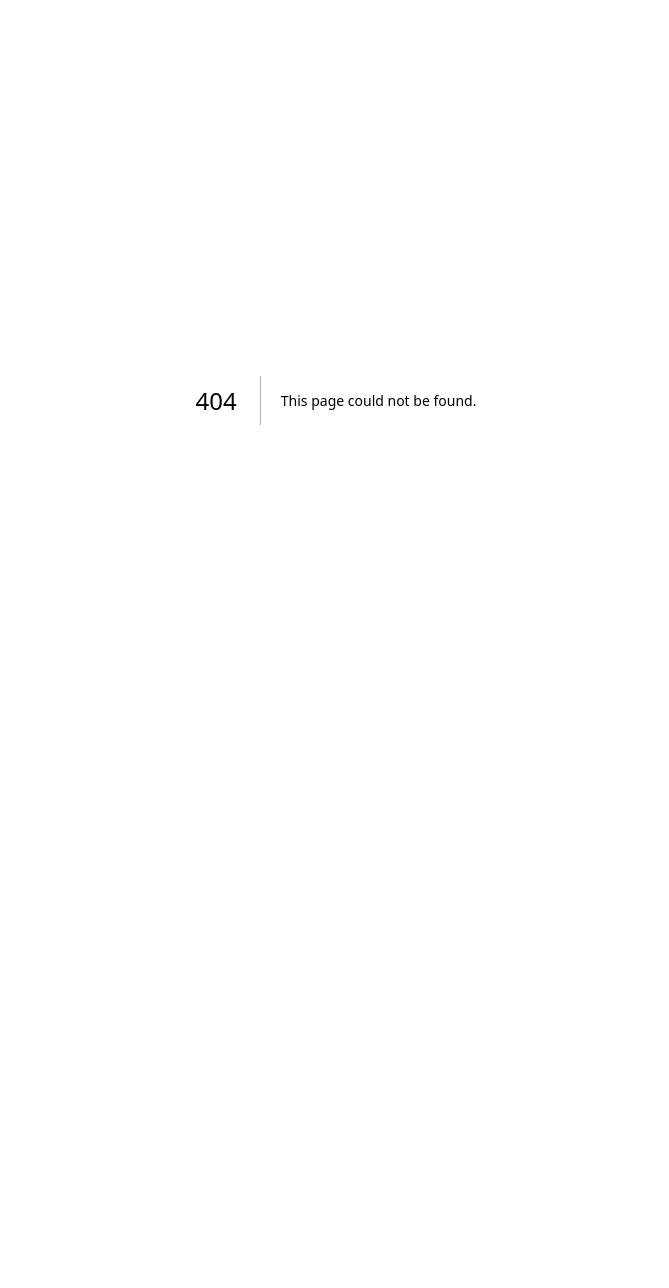
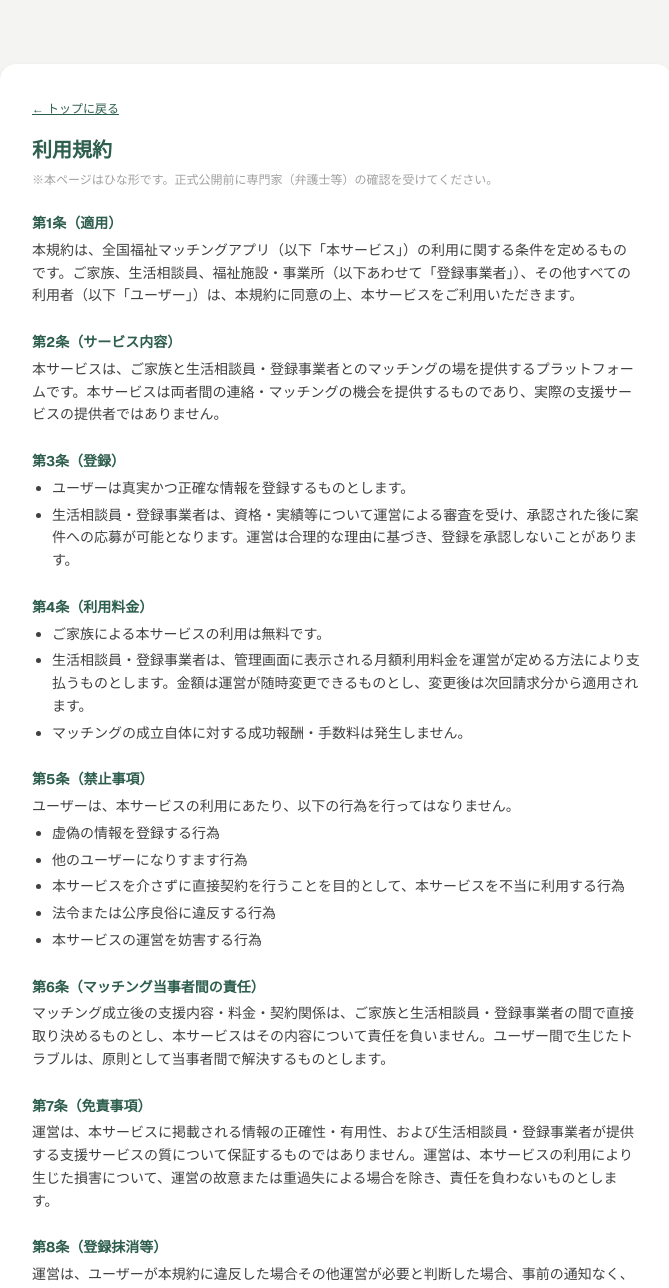
Before and after one commit to soubidou995-oss/fukushi-matching-app, a Next.js app: page /terms in a window 1280 px wide. Before the commit this address had no page. Shown: the top 1288 px of the page, without its empty margins (304-973 px from the left). Before the commit the page ends 800 px from the top, so only its background shows below. Built offline with nearby package versions, Linux system fonts and the light colour scheme.

Commit message:
Add terms of service page and footer link

```diff
--- a/src/app/page.tsx
+++ b/src/app/page.tsx
@@ -146,12 +146,14 @@ export default function Home() {
         <p className="mt-16 text-center text-[11px] text-neutral-400">
           ご家族の利用は無料です。生活相談員・登録事業者には月額利用料金をいただくモデルで運営しています。
         </p>
-        <Link
-          href="/privacy"
-          className="mt-3 text-[11px] text-neutral-400 underline hover:text-main"
-        >
-          プライバシーポリシー
-        </Link>
+        <div className="mt-3 flex gap-4 text-[11px] text-neutral-400">
+          <Link href="/terms" className="underline hover:text-main">
+            利用規約
+          </Link>
+          <Link href="/privacy" className="underline hover:text-main">
+            プライバシーポリシー
+          </Link>
+        </div>
       </div>
     </div>
   );
--- /dev/null
+++ b/src/app/terms/page.tsx
@@ -0,0 +1,112 @@
+import Link from "next/link";
+
+export const metadata = {
+  title: "利用規約 | 全国福祉マッチングアプリ",
+};
+
+export default function TermsPage() {
+  return (
+    <div className="flex-1 bg-[#f4f5f3] px-4 py-16">
+      <div className="mx-auto max-w-2xl rounded-2xl bg-white p-8 shadow-sm">
+        <Link href="/" className="text-xs text-main underline">
+          ← トップに戻る
+        </Link>
+        <h1 className="mt-4 text-xl font-bold text-main">利用規約</h1>
+        <p className="mt-2 text-xs text-neutral-400">
+          ※本ページはひな形です。正式公開前に専門家（弁護士等）の確認を受けてください。
+        </p>
+
+        <div className="mt-6 space-y-6 text-sm leading-relaxed text-neutral-700">
+          <section>
+            <h2 className="font-bold text-main">第1条（適用）</h2>
+            <p className="mt-1">
+              本規約は、全国福祉マッチングアプリ（以下「本サービス」）の利用に関する条件を定めるものです。ご家族、生活相談員、福祉施設・事業所（以下あわせて「登録事業者」）、その他すべての利用者（以下「ユーザー」）は、本規約に同意の上、本サービスをご利用いただきます。
+            </p>
+          </section>
+
+          <section>
+            <h2 className="font-bold text-main">第2条（サービス内容）</h2>
+            <p className="mt-1">
+              本サービスは、ご家族と生活相談員・登録事業者とのマッチングの場を提供するプラットフォームです。本サービスは両者間の連絡・マッチングの機会を提供するものであり、実際の支援サービスの提供者ではありません。
+            </p>
+          </section>
+
+          <section>
+            <h2 className="font-bold text-main">第3条（登録）</h2>
+            <ul className="mt-1 list-disc pl-5 space-y-1">
+              <li>ユーザーは真実かつ正確な情報を登録するものとします。</li>
+              <li>
+                生活相談員・登録事業者は、資格・実績等について運営による審査を受け、承認された後に案件への応募が可能となります。運営は合理的な理由に基づき、登録を承認しないことがあります。
+              </li>
+            </ul>
+          </section>
+
+          <section>
+            <h2 className="font-bold text-main">第4条（利用料金）</h2>
+            <ul className="mt-1 list-disc pl-5 space-y-1">
+              <li>ご家族による本サービスの利用は無料です。</li>
+              <li>
+                生活相談員・登録事業者は、管理画面に表示される月額利用料金を運営が定める方法により支払うものとします。金額は運営が随時変更できるものとし、変更後は次回請求分から適用されます。
+              </li>
+              <li>マッチングの成立自体に対する成功報酬・手数料は発生しません。</li>
+            </ul>
+          </section>
+
+          <section>
+            <h2 className="font-bold text-main">第5条（禁止事項）</h2>
+            <p className="mt-1">ユーザーは、本サービスの利用にあたり、以下の行為を行ってはなりません。</p>
+            <ul className="mt-1 list-disc pl-5 space-y-1">
+              <li>虚偽の情報を登録する行為</li>
+              <li>他のユーザーになりすます行為</li>
+              <li>本サービスを介さずに直接契約を行うことを目的として、本サービスを不当に利用する行為</li>
+              <li>法令または公序良俗に違反する行為</li>
+              <li>本サービスの運営を妨害する行為</li>
+            </ul>
+          </section>
+
+          <section>
+            <h2 className="font-bold text-main">第6条（マッチング当事者間の責任）</h2>
+            <p className="mt-1">
+              マッチング成立後の支援内容・料金・契約関係は、ご家族と生活相談員・登録事業者の間で直接取り決めるものとし、本サービスはその内容について責任を負いません。ユーザー間で生じたトラブルは、原則として当事者間で解決するものとします。
+            </p>
+          </section>
+
+          <section>
+            <h2 className="font-bold text-main">第7条（免責事項）</h2>
+            <p className="mt-1">
+              運営は、本サービスに掲載される情報の正確性・有用性、および生活相談員・登録事業者が提供する支援サービスの質について保証するものではありません。運営は、本サービスの利用により生じた損害について、運営の故意または重過失による場合を除き、責任を負わないものとします。
+            </p>
+          </section>
+
+          <section>
+            <h2 className="font-bold text-main">第8条（登録抹消等）</h2>
+            <p className="mt-1">
+              運営は、ユーザーが本規約に違反した場合その他運営が必要と判断した場合、事前の通知なく、当該ユーザーの登録抹消・利用停止等の措置を講じることができるものとします。
+            </p>
+          </section>
+
+          <section>
+            <h2 className="font-bold text-main">第9条（サービス内容の変更・中断・終了）</h2>
+            <p className="mt-1">
+              運営は、ユーザーへの事前の通知なく、本サービスの内容を変更し、または提供を中断・終了することができるものとします。これによりユーザーに生じた損害について、運営は責任を負いません。
+            </p>
+          </section>
+
+          <section>
+            <h2 className="font-bold text-main">第10条（規約の変更）</h2>
+            <p className="mt-1">
+              運営は、必要と判断した場合には、ユーザーに通知することなく本規約を変更できるものとします。変更後の規約は、本サービス上に掲示した時点から効力を生じるものとします。
+            </p>
+          </section>
+
+          <section>
+            <h2 className="font-bold text-main">第11条（準拠法・管轄裁判所）</h2>
+            <p className="mt-1">
+              本規約の解釈にあたっては、日本法を準拠法とします。本サービスに関して紛争が生じた場合には、運営の本店所在地を管轄する裁判所を専属的合意管轄とします。
+            </p>
+          </section>
+        </div>
+      </div>
+    </div>
+  );
+}
```
